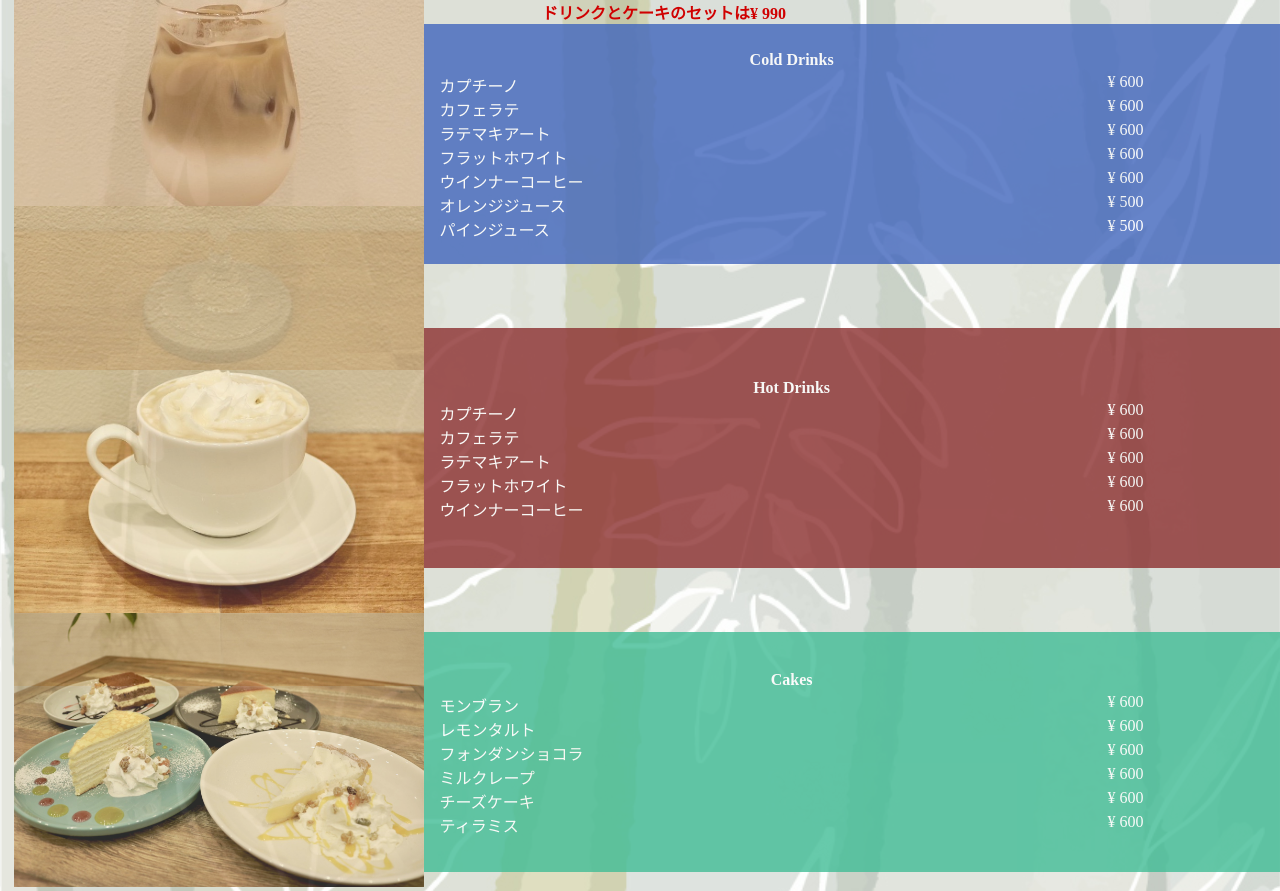
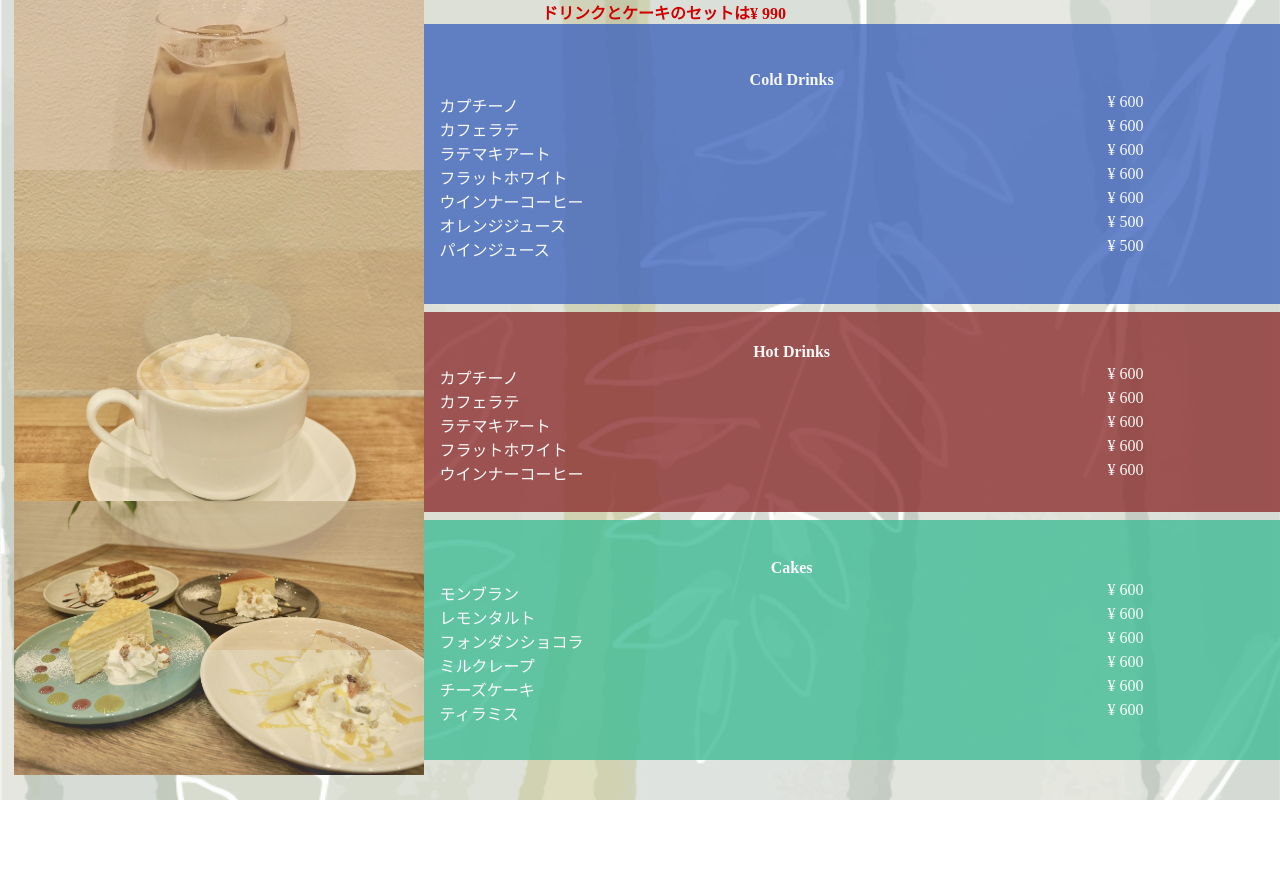
Before and after one commit to Shota77/ital-cafe, a plain HTML site: page menu/index.html in a window 1280 px wide. Shown: the top 891 px of the page. After the commit the page ends 800 px from the top, so only its background shows below. Drawn offline with Linux system fonts and the light colour scheme.

Commit message:
サイズ感微調整

```diff
--- a/menu/index.html
+++ b/menu/index.html
@@ -157,7 +157,7 @@
         opacity: 0.8;
         margin-left: 15px;
         align-items: center;
-        margin-bottom: 5%;
+        margin-bottom: 8px;
     }
 
     .text-wrap {
@@ -168,6 +168,7 @@
 
     .cold {
         background-color: rgb(65, 102, 189);
+        height: 35%;
     }
 
     .cake {
@@ -176,6 +177,7 @@
 
     .hot {
         background-color: rgb(140, 48, 48);
+        height: 25%;
     }
 
     .item {
```
